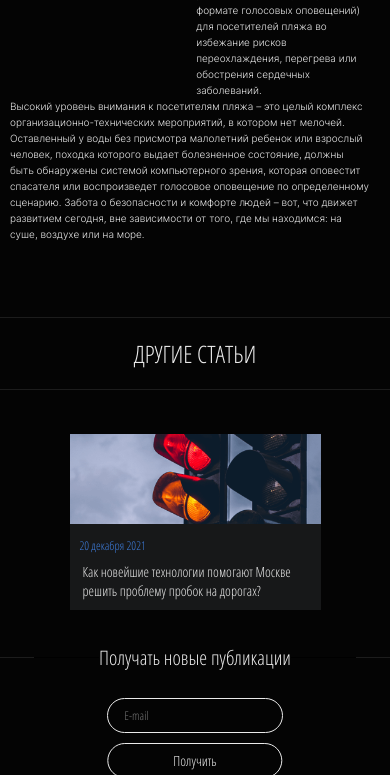
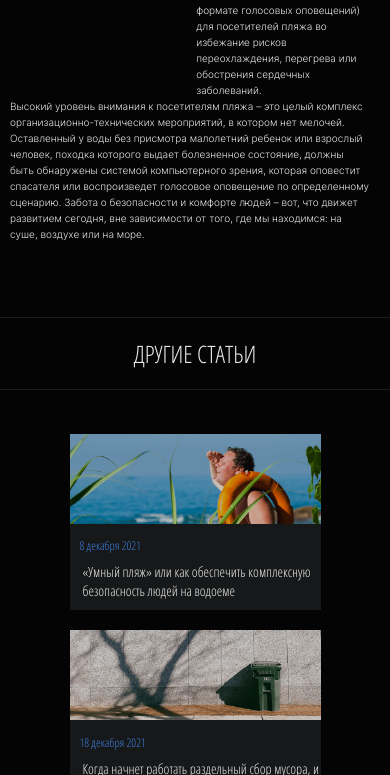
Before and after one commit to IuliiLapina/VideoFor, a React app: page /blog-beach in a window 390 px wide. Both pictures are taken after a click on the button "ДРУГИЕ СТАТЬИ". Shown: the part 5818-6593 px from the top of the page. Built offline with nearby package versions, Linux system fonts and the light colour scheme.

Commit message:
videofor blog 320px

```diff
--- a/src/components/blog/Blog.js
+++ b/src/components/blog/Blog.js
@@ -6,6 +6,8 @@ import blog_image3 from "../../images/blog/blog-image3.png";
 
 function Blog() {
   const location = useLocation();
+  let isBlogPage = location.pathname.search(/blog/g);
+
   return (
     <section className="blog" id="blog">
       {location.pathname === "/" ? (
@@ -14,7 +16,7 @@ function Blog() {
         ""
       )}
 
-      <ul className="blog__card-list">
+      <ul className={`blog__card-list ${isBlogPage ? 'blog__card-list_column' : ''}`}>
         <li className="blog__card">
           <Link className="blog__card-link" to="/blog-beach#blog-beach-article">
             <img
@@ -29,7 +31,7 @@ function Blog() {
             </p>
           </Link>
         </li>
-        <li className="blog__card" id="1">
+        <li className={`blog__card ${isBlogPage ? 'blog__card_column' : ''}`} id="1">
           <Link className="blog__card-link" to="/blog-recycle#blog-recycle">
             <img
               className="blog__image"
@@ -43,7 +45,7 @@ function Blog() {
             </p>
           </Link>
         </li>
-        <li className="blog__card" id="2">
+        <li className={`blog__card ${isBlogPage ? 'blog__card_column' : ''}`} id="2">
           <Link className="blog__card-link" to="/blog-traffic#blog-traffic">
             <img
               className="blog__image"
--- a/src/components/blog/BlogEng.js
+++ b/src/components/blog/BlogEng.js
@@ -1,11 +1,10 @@
 import React from "react";
-import { Link, useLocation } from "react-router-dom";
+import { Link } from "react-router-dom";
 import blog_image1 from "../../images/blog/blog-image1.png";
 import blog_image2 from "../../images/blog/blog-image2.png";
 import blog_image3 from "../../images/blog/blog-image3.png";
 
 function BlogEng() {
-  const location = useLocation();
   return (
     <section className="blog" id="blog_eng">
       <h2 className="chapter">VIDEOFOR BLOG</h2>
--- a/src/components/blog/blog.css
+++ b/src/components/blog/blog.css
@@ -88,12 +88,6 @@
 }
 
 @media screen and (max-width: 580px) {
-  .blog__card:nth-child(2) {
-    display: none;
-  }
-  .blog__card:nth-child(1) {
-    display: none;
-  }
   .blog {
     padding-top: 28px;
   }
@@ -148,6 +142,16 @@
   }
 }
 
+@media screen and (max-width: 600px) {
+  .blog__card-list_column {
+    display: flex;
+    flex-direction: column;
+    align-items: center;
+  }
+  .blog__card_column {
+    margin-top: 20px;
+  }
+}
 @media screen and (max-width: 330px) {
   .blog__button {
     font-size: 20px;
```
